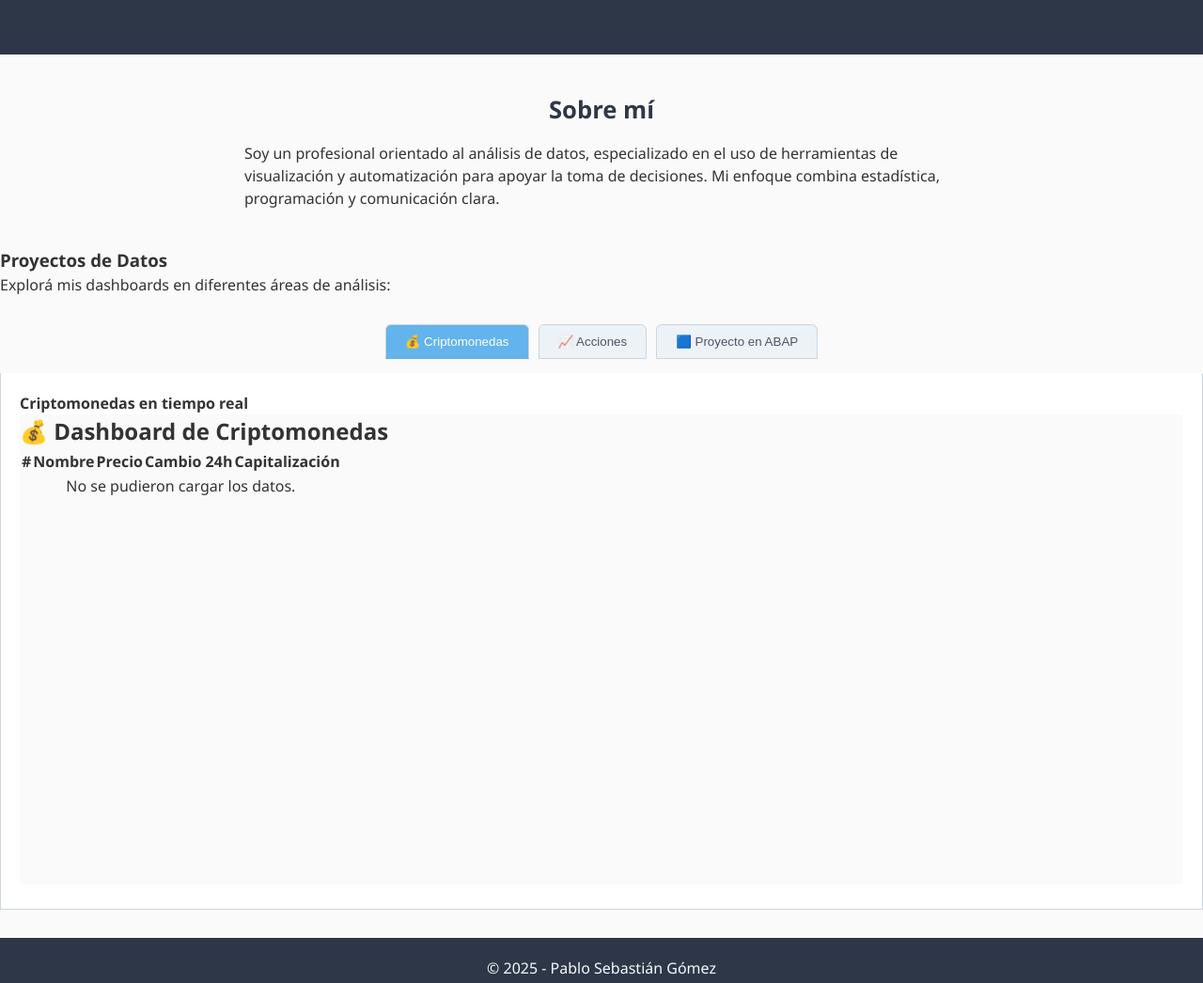
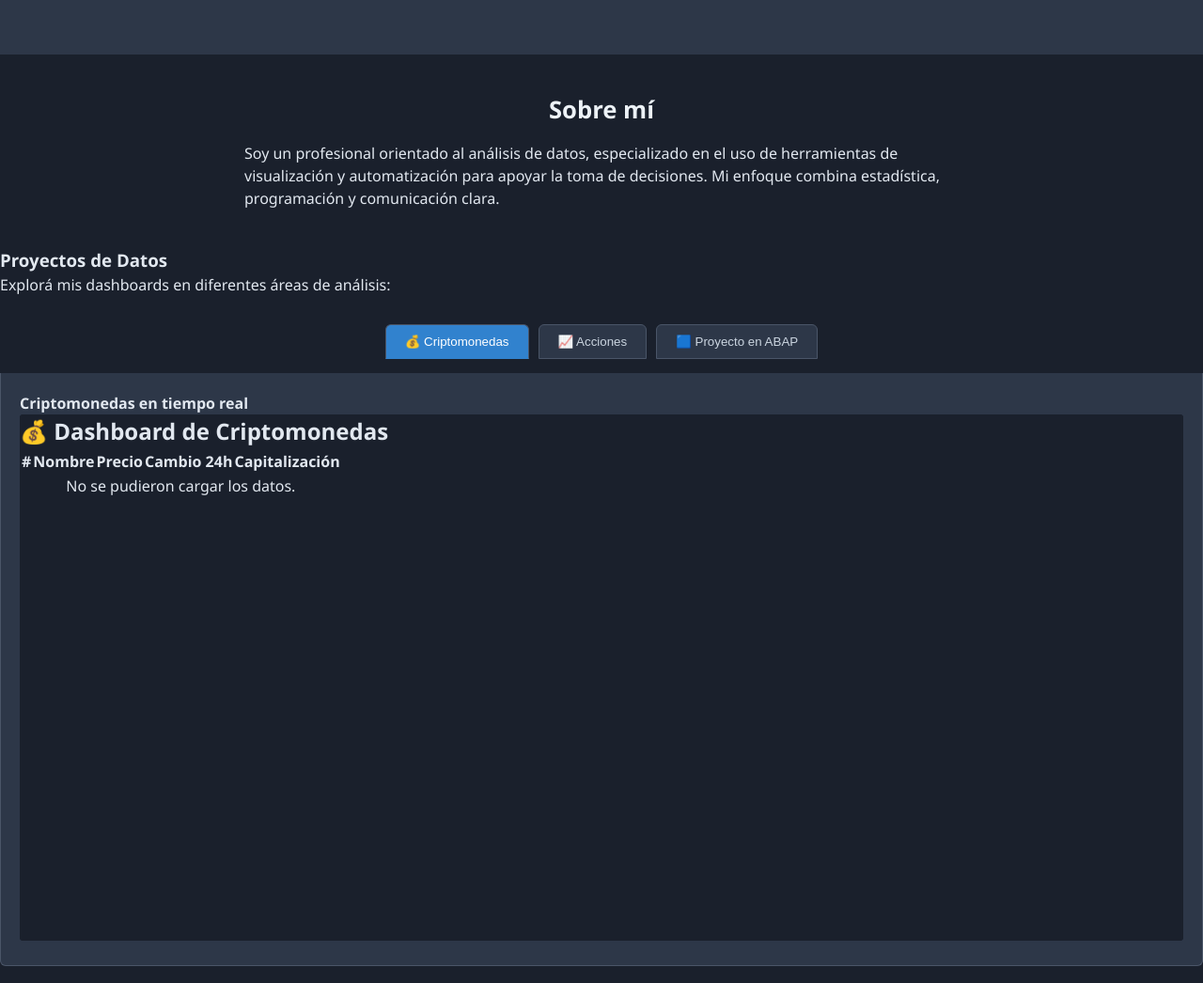
Before and after one commit to pablosebastiangomez-dev/professional-profile, a plain HTML site: page index.html in a window 1280 px wide. Shown: the part 254-1300 px from the top of the page at 94% size. Drawn offline with Linux system fonts and the light colour scheme; no server answers.

Commit message:
Update style.css

```diff
--- a/style.css
+++ b/style.css
@@ -8,15 +8,15 @@
 html, body {
   height: 100%;
   font-family: "Segoe UI", Roboto, sans-serif;
-  background-color: #fafafa; /* fondo claro muy suave */
-  color: #333333;
+  background-color: #1a202c; /* gris muy oscuro */
+  color: #e2e8f0;            /* gris claro */
   line-height: 1.5;
 }
 
 /* === Hero / Presentación === */
 .hero {
   background-color: #2d3748; /* gris oscuro */
-  color: #f7fafc;           /* blanco humo */
+  color: #f7fafc;
   text-align: center;
   padding: 60px 20px;
 }
@@ -24,6 +24,7 @@ html, body {
 .hero h1 {
   font-size: 2.5rem;
   margin-bottom: 0.5rem;
+  color: #f7fafc;
 }
 
 .hero h2 {
@@ -35,19 +36,19 @@ html, body {
 .hero p {
   max-width: 600px;
   margin: auto;
-  color: #e2e8f0; /* gris claro */
+  color: #cbd5e0; /* gris claro */
 }
 
 /* === Links sociales en hero === */
 .social-links a {
   margin: 0 10px;
-  color: #63b3ed; /* azul suave */
+  color: #63b3ed; /* azul claro */
   text-decoration: none;
   font-weight: 500;
 }
 
 .social-links a:hover {
-  color: #4299e1;
+  color: #90cdf4; /* azul más suave al pasar */
 }
 
 /* === Sección Sobre mí === */
@@ -61,7 +62,7 @@ html, body {
   text-align: center;
   font-size: 1.6rem;
   margin-bottom: 15px;
-  color: #2d3748;
+  color: #edf2f7;
 }
 
 /* === Tabs === */
@@ -75,31 +76,33 @@ html, body {
 
 .tab-button {
   padding: 10px 20px;
-  border: 1px solid #cbd5e0; /* borde gris claro */
-  background-color: #edf2f7;   /* fondo gris claro */
-  color: #4a5568;             /* gris oscuro moderado */
+  border: 1px solid #4a5568; /* gris medio */
+  background-color: #2d3748; /* gris oscuro */
+  color: #cbd5e0;
   cursor: pointer;
   border-radius: 6px 6px 0px 0px;
   transition: background-color 0.3s, color 0.3s;
 }
 
 .tab-button.active {
-  background-color: #63b3ed;  /* azul suave */
+  background-color: #3182ce; /* azul fuerte */
   color: #ffffff;
-  border-bottom-color: #63b3ed;
+  border-bottom-color: #3182ce;
 }
 
 .tab-button:hover:not(.active) {
-  background-color: #e2e8f0;
+  background-color: #4a5568;
+  color: #edf2f7;
 }
 
 /* === Contenido de pestañas === */
 .tab-content {
   display: none;
-  background-color: #ffffff;
+  background-color: #2d3748; /* fondo oscuro para contenido */
   padding: 20px;
-  border: 1px solid #cbd5e0;
+  border: 1px solid #4a5568;
   border-top: none;
+  border-radius: 0 0 6px 6px;
 }
 
 .tab-content.active {
@@ -109,20 +112,22 @@ html, body {
 /* === iframe dentro de cada pestaña === */
 .tab-content iframe {
   width: 100%;
-  height: 500px; /* o el valor que te funcione bien */
+  height: 70vh;
   border: none;
   border-radius: 4px;
+  background: #1a202c;
 }
 
 /* === Bloque de código ABAP === */
 pre {
-  background-color: #2d3748;
+  background-color: #1a202c;
   color: #e2e8f0;
   padding: 15px;
   border-radius: 8px;
   overflow-x: auto;
   font-size: 0.9rem;
   font-family: "Courier New", monospace;
+  border: 1px solid #4a5568;
 }
 
 /* === Footer === */
@@ -140,5 +145,5 @@ footer a {
 }
 
 footer a:hover {
-  color: #4299e1;
+  color: #90cdf4;
 }
```
